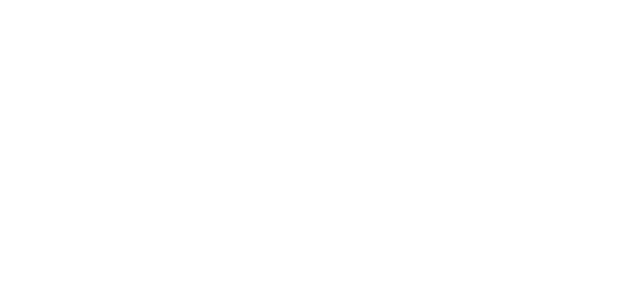
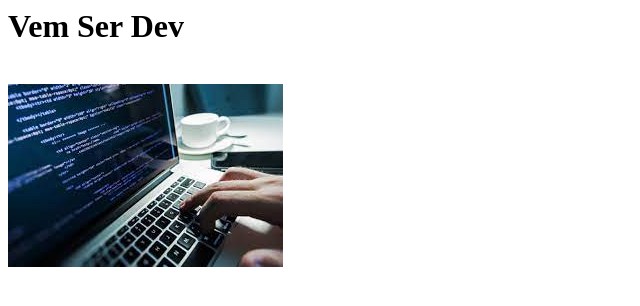
Before and after one commit to ThaCruLim/ligadigital, a plain HTML site: page index.html in a window 1280 px wide. Shown: the whole page, without its empty margins (0-640 px from the left). Drawn offline with Linux system fonts and the light colour scheme.

Commit message:
Primeira versão do Vem Ser Dev

```diff
--- a/index.html
+++ b/index.html
@@ -1 +1,10 @@
-<html></html>
+<html>
+    <head>
+        <title>A liga digital - Vem Ser Dev</title>
+    </head>
+    <body>
+        <h1>Vem Ser Dev</h1>
+        <br>
+        <img src="dev.jpg" alt="">
+    </body>
+</html>
```
Also changed, not shown: dev.jpg (added).
